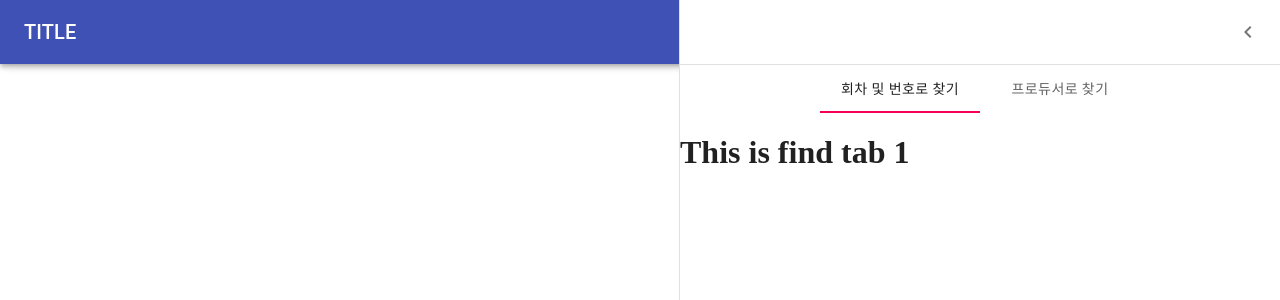
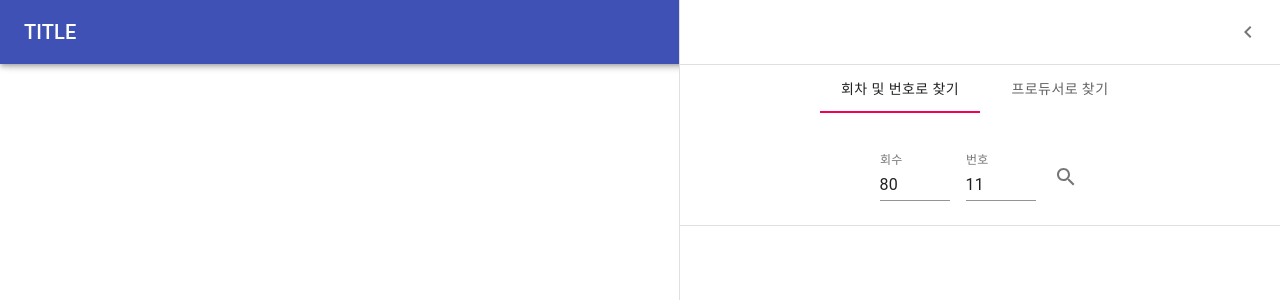
Before and after one commit to zennvote/zennvote-front, a React (Create React App) app: page / in a window 1280 px wide. Shown: the top 300 px of the page. Built offline with nearby package versions, Linux system fonts and the light colour scheme.

Commit message:
뭔가 또 많이 했는데 커밋은 안했네? 슬슬 불안하다

```diff
--- a/package.json
+++ b/package.json
@@ -9,6 +9,7 @@
     "@types/node": "12.12.11",
     "@types/react": "16.9.11",
     "@types/react-dom": "16.9.4",
+    "axios": "^0.19.0",
     "clsx": "^1.0.4",
     "node-sass": "^4.13.0",
     "react": "^16.12.0",
--- a/src/components/DrawerTabs/index.tsx
+++ b/src/components/DrawerTabs/index.tsx
@@ -1,5 +1,4 @@
-import Recat, { FC, useState } from "react";
-import React from "react";
+import React, { FC, useState } from "react";
 import { Tab, Tabs } from "@material-ui/core";
 
 interface DrawerTabsProps {
--- /dev/null
+++ b/src/components/EpisodeSearchPage/index.tsx
@@ -0,0 +1,30 @@
+import React, { FC, useState } from "react";
+import styles from "./styles";
+import { EpisodeSearchTab, SearchResultCard } from "..";
+import { Divider } from "@material-ui/core";
+import { EpisodeData } from "../../entities/episodeData";
+
+interface EpisodeSearchPageProps { }
+
+const EpisodeSearchPage: FC<EpisodeSearchPageProps> = () => {
+  const classes = styles();
+  const [results, setResults] = useState<EpisodeData[]>([]);
+
+  const handleSearch = (info: EpisodeData) => {
+    setResults([info, ...results]);
+  }
+
+  return (
+    <div className={classes.root}>
+      <EpisodeSearchTab onSearch={(info) => handleSearch(info)}/>
+      <Divider className={classes.divider} />
+      {
+        results.slice(0, 4).map((info) => (
+          <SearchResultCard info={info} />
+        ))
+      }
+    </div>
+  );
+};
+
+export default EpisodeSearchPage;
--- /dev/null
+++ b/src/components/EpisodeSearchPage/styles.ts
@@ -0,0 +1,17 @@
+import { makeStyles, createStyles, Theme } from "@material-ui/core/styles";
+
+const styles = () => makeStyles((theme: Theme) =>
+  createStyles({
+    root: {
+      width: '100%',
+      height: '100%',
+      marginTop: theme.spacing(4),
+    },
+    divider: {
+      marginTop: theme.spacing(2),
+      marginBottom: theme.spacing(2),
+    }
+  })
+)();
+
+export default styles;
--- /dev/null
+++ b/src/components/EpisodeSearchTab/index.tsx
@@ -0,0 +1,41 @@
+import React, { FC, useState } from "react";
+import { TextField, IconButton } from "@material-ui/core";
+import axios from 'axios';
+
+import SearchIcon from '@material-ui/icons/Search';
+import styles from "./styles";
+import { EpisodeData } from "../../entities/episodeData";
+
+interface EpisodeSearchTabProps {
+  onSearch: (info: EpisodeData) => void;
+}
+
+const EpisodeSearchTab: FC<EpisodeSearchTabProps> = ({ onSearch }) => {
+  const classes = styles();
+
+  const [episode, setEpisode] = useState(80);
+  const [index, setIndex] = useState(11);
+
+  const handleClick = async () => {
+    const { data } = await axios.get('http://localhost:3000/api/episode', {
+      params: { episode, index },
+    });
+
+    console.log(data);
+    onSearch(data as EpisodeData);
+  };
+
+  return (
+    <div className={classes.root}>
+      <div className={classes.root}>
+        <TextField className={classes.numberField} type="number" value={episode} onChange={(e) => setEpisode(parseInt(e.target.value))} label="회수" />
+        <TextField className={classes.numberField} type="number" value={index} onChange={(e) => setIndex(parseInt(e.target.value))} label="번호" />
+        <IconButton className={classes.searchButton} onClick={async () => await handleClick()}>
+          <SearchIcon />
+        </IconButton>
+      </div>
+    </div>
+  );
+};
+
+export default EpisodeSearchTab;
--- /dev/null
+++ b/src/components/EpisodeSearchTab/styles.ts
@@ -0,0 +1,22 @@
+import { makeStyles, createStyles, Theme } from "@material-ui/core/styles";
+
+const styles = () => makeStyles((theme: Theme) =>
+  createStyles({
+    root: {
+      display: 'flex',
+      justifyContent: 'center',
+    },
+    numberField: {
+      margin: theme.spacing(1),
+      width: 70,
+    },
+    searchButton: {
+      width: 45,
+      height: 45,
+      marginTop: 'auto',
+      marginBottom: 'auto',
+    },
+  })
+)();
+
+export default styles;
--- /dev/null
+++ b/src/components/SearchResultCard/index.tsx
@@ -0,0 +1,34 @@
+import React, { FC } from "react";
+import { Card, CardContent, Typography, CardActions, Button } from "@material-ui/core";
+
+import styles from "./styles";
+import { EpisodeData } from "../../entities/episodeData";
+
+interface SearchResultCardProps {
+  info: EpisodeData;
+}
+
+const SearchResultCard: FC<SearchResultCardProps> = ({info: { episode, index, song, producer, votable }}) => {
+  const classes = styles();
+
+  return (
+    <Card className={classes.card}>
+      <CardContent>
+        <Typography className={classes.title} color="textSecondary" gutterBottom>
+          {episode}회 {index}번 투고
+        </Typography>
+        <Typography variant="h5" component="h2">
+          {song}
+        </Typography>
+        <Typography className={classes.pos} color="textSecondary">
+          {producer}
+        </Typography>
+        <Typography variant="body2" component="p" color="primary">
+          { votable ? '투표 가능곡' : '투표 불가능곡' }
+        </Typography>
+      </CardContent>
+    </Card>
+  );
+};
+
+export default SearchResultCard;
--- /dev/null
+++ b/src/components/SearchResultCard/styles.ts
@@ -0,0 +1,27 @@
+import { makeStyles, createStyles, Theme } from "@material-ui/core/styles";
+
+const styles = () => makeStyles((theme: Theme) =>
+  createStyles({
+    card: {
+      minWidth: 275,
+      maxWidth: 500,
+      marginLeft: 'auto',
+      marginRight: 'auto',
+      marginBottom: theme.spacing(2),
+      marginTop: theme.spacing(2),
+    },
+    bullet: {
+      display: 'inline-block',
+      margin: '0 2px',
+      transform: 'scale(0.8)',
+    },
+    title: {
+      fontSize: 14,
+    },
+    pos: {
+      marginBottom: 12,
+    },
+  })
+)();
+
+export default styles;
--- a/src/components/index.ts
+++ b/src/components/index.ts
@@ -1,9 +1,15 @@
 import MainAppBar from './MainAppBar';
 import MainDrawer from './MainDrawer';
 import DrawerTabs from './DrawerTabs';
+import EpisodeSearchTab from './EpisodeSearchTab';
+import EpisodeSearchPage from './EpisodeSearchPage';
+import SearchResultCard from './SearchResultCard';
 
 export {
   MainAppBar,
   MainDrawer,
   DrawerTabs,
+  EpisodeSearchTab,
+  EpisodeSearchPage,
+  SearchResultCard,
 }
--- a/src/containers/MainDrawer/index.tsx
+++ b/src/containers/MainDrawer/index.tsx
@@ -1,6 +1,6 @@
 import React, { FC, useState } from 'react';
 
-import { MainDrawer as MainDrawerComponent, DrawerTabs } from '../../components';
+import { MainDrawer as MainDrawerComponent, DrawerTabs, EpisodeSearchPage } from '../../components';
 
 interface MainDrawerInterface {
   drawerWidth: number;
@@ -9,7 +9,7 @@ interface MainDrawerInterface {
 }
 
 const tabs = [
-  <h1>This is find tab 1</h1>,
+  <EpisodeSearchPage />,
   <h1>This is find tab 2</h1>
 ];
 
--- /dev/null
+++ b/src/entities/episodeData.ts
@@ -0,0 +1,7 @@
+export interface EpisodeData {
+  episode: number;
+  index: number;
+  song: string;
+  producer: string;
+  votable: boolean;
+}
```
Also changed, not shown: 1 other file (tests, documents, lock files or other folders).
